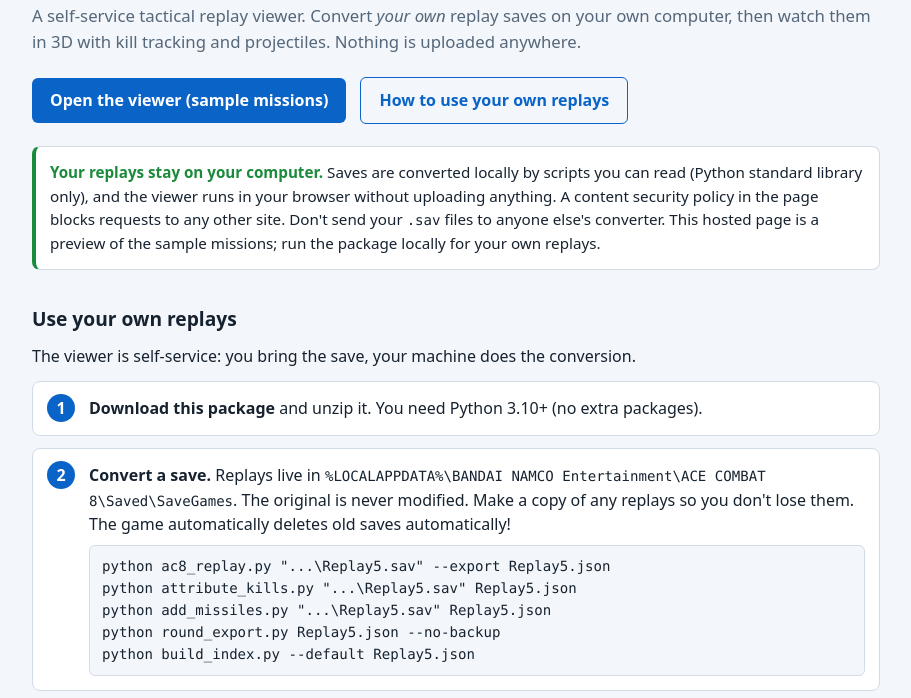
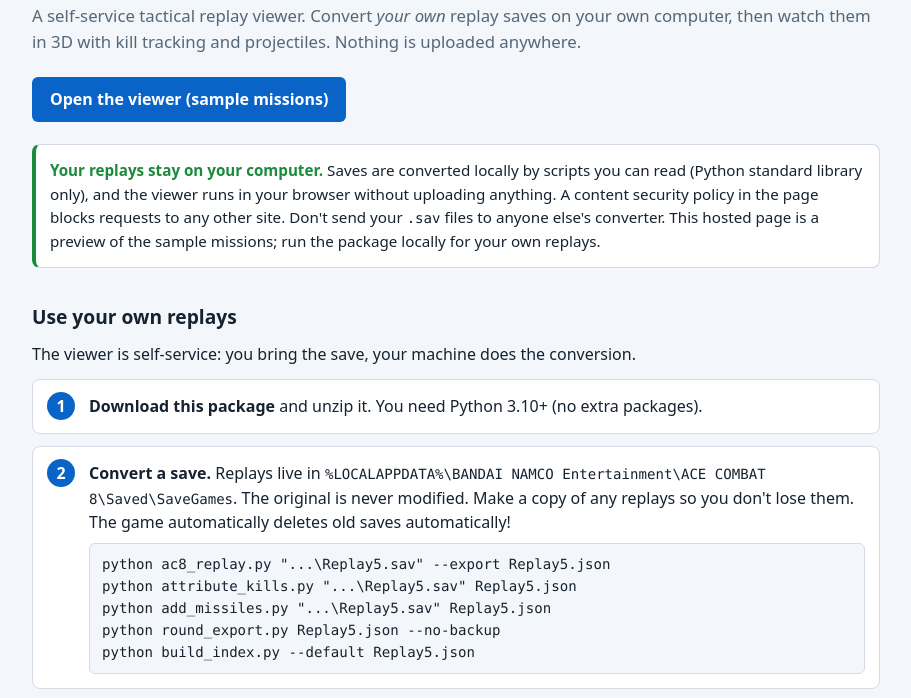
Before and after one commit to compassghost/ac8-replay-viewer, a plain HTML site: page demo.html in a window 1280 px wide. Shown: the part 90-788 px from the top of the page, without its empty margins (184-1095 px from the left). Drawn offline with Linux system fonts and the light colour scheme.

Commit message:
Update demo page

```diff
--- a/demo.html
+++ b/demo.html
@@ -36,7 +36,6 @@
   <h1>ACE COMBAT 8 Replay Viewer</h1>
   <p class="lead">A self-service tactical replay viewer. Convert <em>your own</em> replay saves on your own computer, then watch them in 3D with kill tracking and projectiles. Nothing is uploaded anywhere.</p>
   <a class="cta" href="index.html">Open the viewer (sample missions)</a>
-  <a class="cta alt" href="#how">How to use your own replays</a>
 
   <div class="card safe"><b>Your replays stay on your computer.</b> Saves are converted locally by scripts you can read (Python standard library only), and the viewer runs in your browser without uploading anything. A content security policy in the page blocks requests to any other site. Don't send your <code>.sav</code> files to anyone else's converter. This hosted page is a preview of the sample missions; run the package locally for your own replays. </div>
 
```
